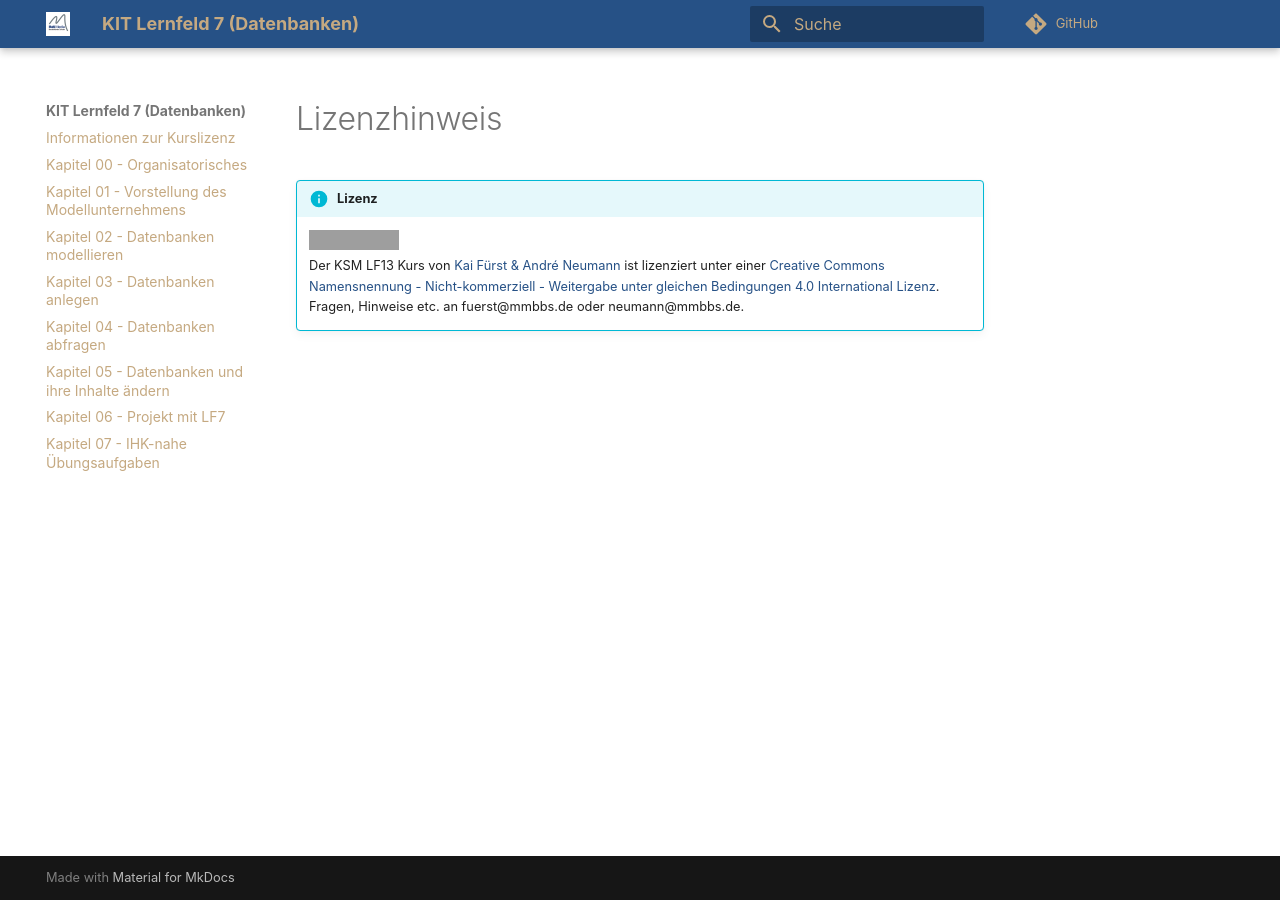
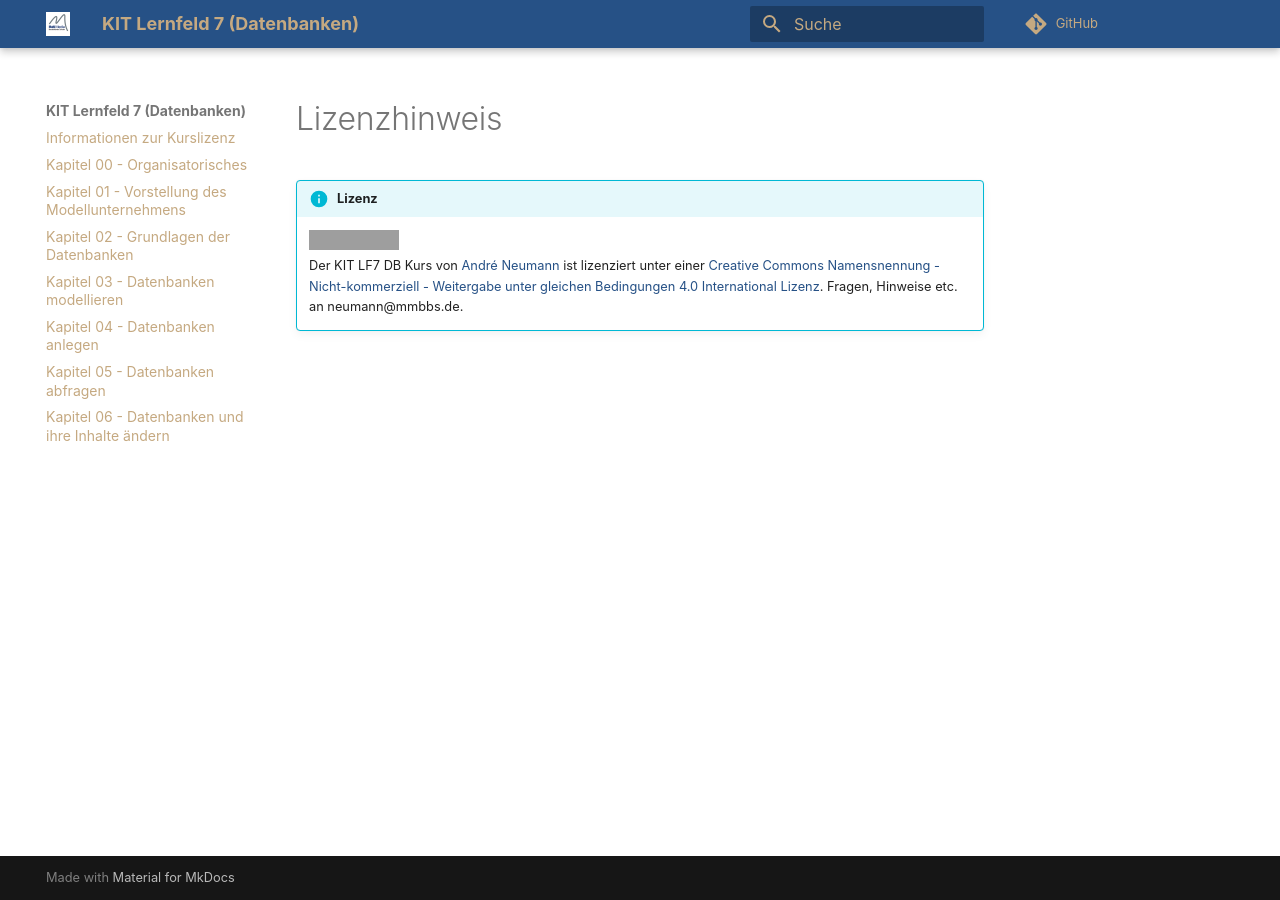
Before and after one commit to herr-nm/MMBbS_KIT_LF07DB, an MkDocs documentation site: the page built from docs/inhalte/lizenzhinweis.md, in a window 1280 px wide. Built offline with MkDocs 1.6.1 and Material for MkDocs 9.7.7, drawn with Linux system fonts in a browser that asks for light colours; comment, search, counter and statistics services are not loaded; grey boxes are pictures that could not be loaded.

Commit message:
Update für MkDocs und Altlasten gelöscht

```diff
--- a/docs/inhalte/lizenzhinweis.md
+++ b/docs/inhalte/lizenzhinweis.md
@@ -1,4 +1,4 @@
 <!--include-start-->
 !!!info "Lizenz"
-    <a rel="license" href="http://creativecommons.org/licenses/by-nc-sa/4.0/"><img alt="Creative Commons Lizenzvertrag" style="border-width:0" src="https://i.creativecommons.org/l/by-nc-sa/4.0/88x31.png" /></a><br /><span xmlns:dct="http://purl.org/dc/terms/" property="dct:title">Der KSM LF13 Kurs</span> von <a xmlns:cc="http://creativecommons.org/ns#" href="https://herr-nm.github.io/MMBbS_KSM_LF13/" property="cc:attributionName" rel="cc:attributionURL">Kai Fürst & André Neumann</a> ist lizenziert unter einer <a rel="license" href="http://creativecommons.org/licenses/by-nc-sa/4.0/">Creative Commons Namensnennung - Nicht-kommerziell - Weitergabe unter gleichen Bedingungen 4.0 International Lizenz</a>. Fragen, Hinweise etc. an fuerst@mmbbs.de oder neumann@mmbbs.de.
+    <a rel="license" href="http://creativecommons.org/licenses/by-nc-sa/4.0/"><img alt="Creative Commons Lizenzvertrag" style="border-width:0" src="https://i.creativecommons.org/l/by-nc-sa/4.0/88x31.png" /></a><br /><span xmlns:dct="http://purl.org/dc/terms/" property="dct:title">Der KIT LF7 DB Kurs</span> von <a xmlns:cc="http://creativecommons.org/ns#" href="https://herr-nm.github.io/MMBbS_KIT_LF07DB/" property="cc:attributionName" rel="cc:attributionURL">André Neumann</a> ist lizenziert unter einer <a rel="license" href="http://creativecommons.org/licenses/by-nc-sa/4.0/">Creative Commons Namensnennung - Nicht-kommerziell - Weitergabe unter gleichen Bedingungen 4.0 International Lizenz</a>. Fragen, Hinweise etc. an neumann@mmbbs.de.
 <!--include-end-->
--- a/mkdocs.yml
+++ b/mkdocs.yml
@@ -27,11 +27,10 @@ site_url: https://herr-nm.github.io/MMBbS_KIT_LF07DB/
 
 nav:
     - Informationen zur Kurslizenz: 'index.md'
-    - Kapitel 00 - Organisatorisches: 'kapitel_00.md'
-    - Kapitel 01 - Vorstellung des Modellunternehmens: 'kapitel_01.md'
-    - Kapitel 02 - Datenbanken modellieren: 'kapitel_02.md'
-    - Kapitel 03 - Datenbanken anlegen: 'kapitel_03.md'
-    - Kapitel 04 - Datenbanken abfragen: 'kapitel_04.md'
-    - Kapitel 05 - Datenbanken und ihre Inhalte ändern: 'kapitel_05.md'
-    - Kapitel 06 - Projekt mit LF7: 'kapitel_06.md'
-    - Kapitel 07 - IHK-nahe Übungsaufgaben: 'kapitel_07.md'
+    - Kapitel 00 - Organisatorisches: '00_organisatorisches.md'
+    - Kapitel 01 - Vorstellung des Modellunternehmens: '01_modellunternehmen.md'
+    - Kapitel 02 - Grundlagen der Datenbanken: '02_grundlagen.md'
+    - Kapitel 03 - Datenbanken modellieren: '03_modellieren.md'
+    - Kapitel 04 - Datenbanken anlegen: '04_anlegen.md'
+    - Kapitel 05 - Datenbanken abfragen: '05_abfragen.md'
+    - Kapitel 06 - Datenbanken und ihre Inhalte ändern: '06_aendern.md'
```
Also changed, not shown: 5 other files.
